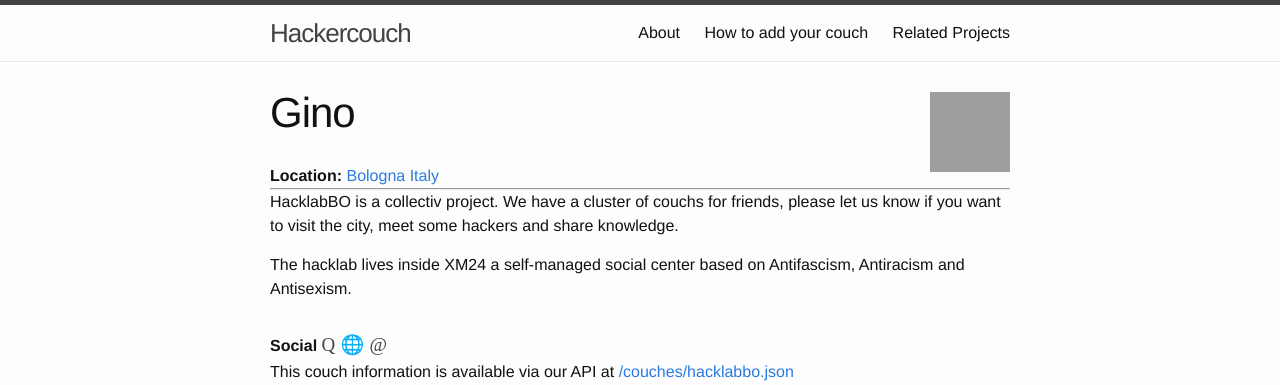
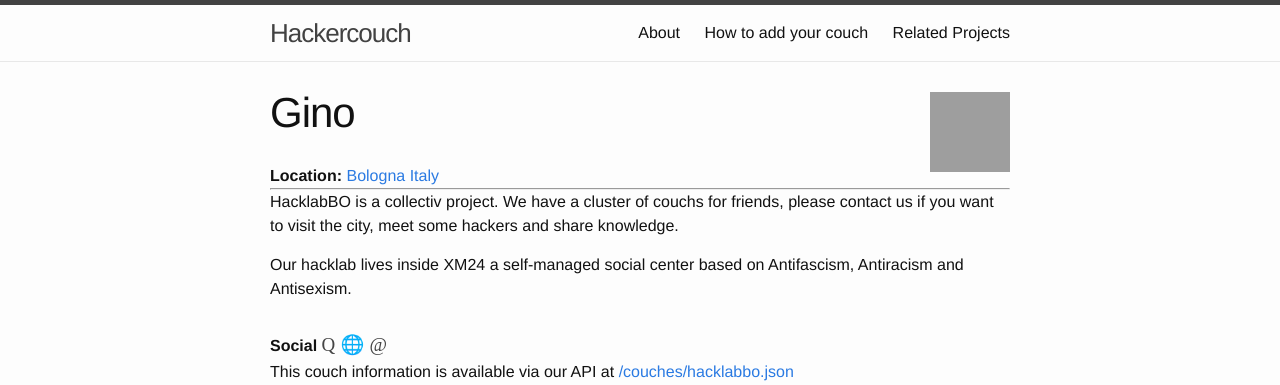
Before and after one commit to hackercouch/hackercouch, a Jekyll site: the page built from _couches/hacklabbo.md, in a window 1280 px wide, cut to the strip 0-385 px from the top of the page. Built offline with Jekyll 4.4.1, drawn with Linux system fonts in a browser that asks for light colours; some web fonts are replaced; grey boxes are pictures that could not be loaded.

Commit message:
Update hacklabbo.md

```diff
--- a/_couches/hacklabbo.md
+++ b/_couches/hacklabbo.md
@@ -8,6 +8,6 @@ country: IT
 ---
 
 HacklabBO is a collectiv project.
-We have a cluster of couchs for friends, please let us know if you want to visit the city, meet some hackers and share knowledge.
+We have a cluster of couchs for friends, please contact us if you want to visit the city, meet some hackers and share knowledge.
 
-The hacklab lives inside XM24 a self-managed social center based on Antifascism, Antiracism and Antisexism.
+Our hacklab lives inside XM24 a self-managed social center based on Antifascism, Antiracism and Antisexism.
```
